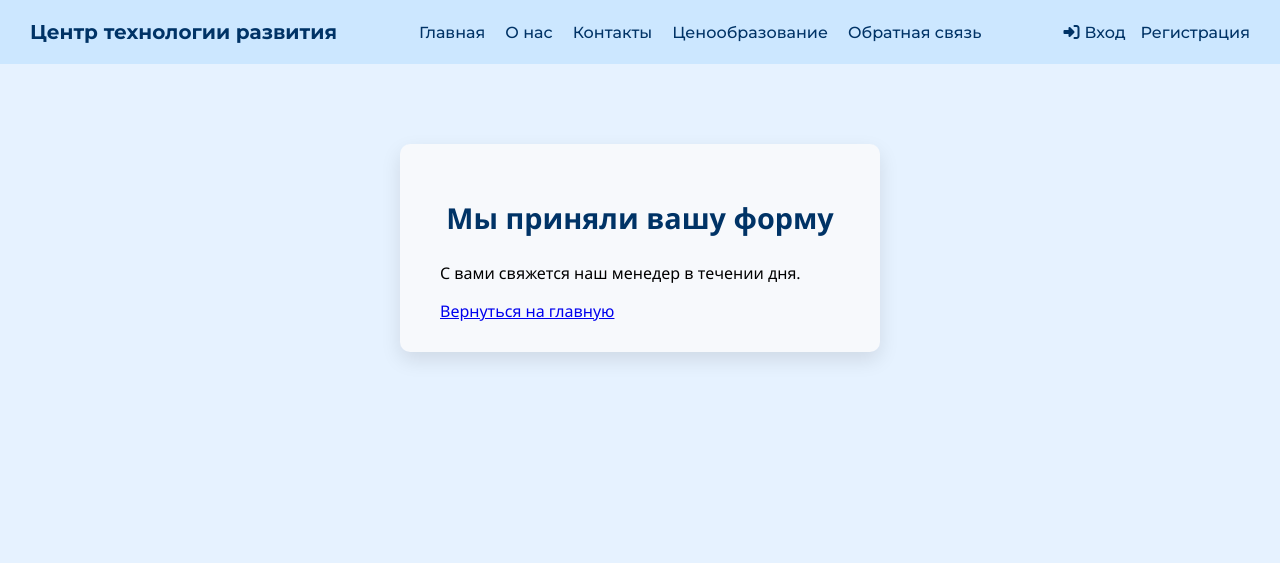
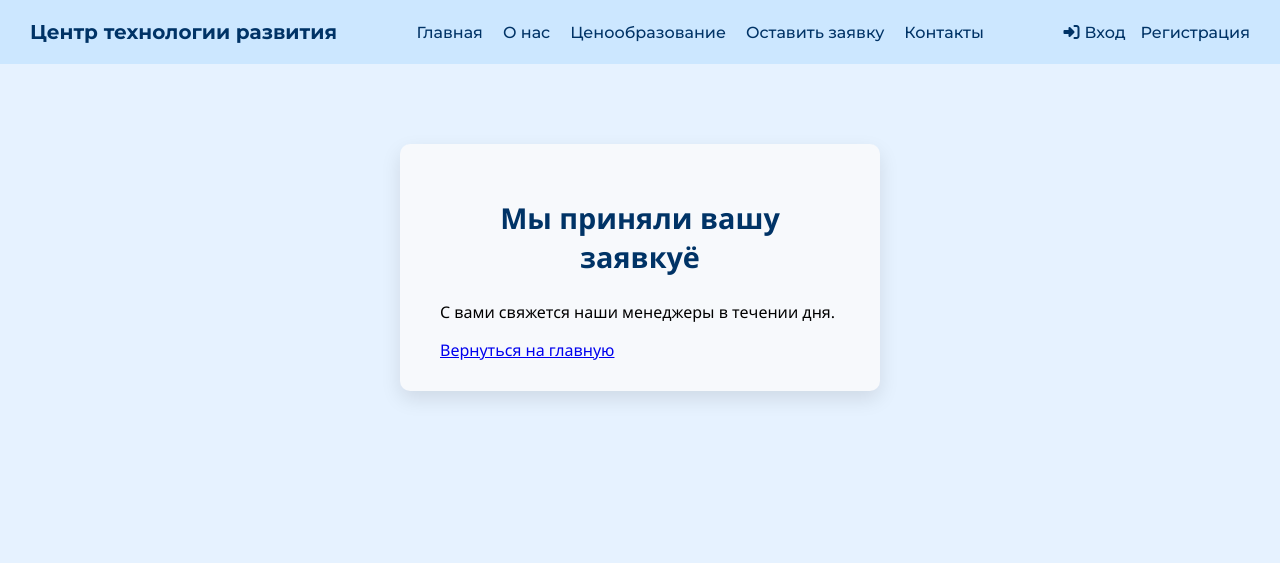
Before and after one commit to devtechcen/devtechcenter, a Django app: page /feedback/thanks/ in a window 1280 px wide. Shown: the top 563 px of the page. Run offline with Django 5.2, Linux system fonts and the light colour scheme.

Commit message:
Minor improvements

```diff
--- a/main/templates/base.html
+++ b/main/templates/base.html
@@ -4,6 +4,7 @@
   <head>
     <meta charset="UTF-8" />
     <title>Центр технологии развития</title>
+    <link rel="icon" type="image/png" href="{% static 'icons/favicon.png' %}">
     <link rel="stylesheet" href="{% static 'css/base.css' %}" />
     <link
       href="https://fonts.googleapis.com/css2?family=Montserrat:wght@400;500;600;700;800;900&display=swap"
@@ -31,9 +32,9 @@
               <a href="{% url 'faq' %}">FAQ</a>
             </div>
           </div>
+            <a href="{% url 'pricing' %}">Ценообразование</a>
+            <a href="{% url 'feedback' %}">Оставить заявку</a>
             <a href="{% url 'contacts' %}">Контакты</a>
-            <a href="{% url 'pricing' %}">Ценообразование</a>
-            <a href="{% url 'feedback' %}">Обратная связь</a>
           </nav>
         </div>
         <div class="navbar-right">
--- a/main/templates/feedback.html
+++ b/main/templates/feedback.html
@@ -1,6 +1,6 @@
 {% extends "base.html" %} {% block content %}
 <div class="login-container">
-  <h2>Обратная связь</h2>
+  <h2>Оставить заявку</h2>
 
   <form method="post" class="login-form">
     {% csrf_token %} {% if form.errors %}
--- a/main/templates/feedback_thanks.html
+++ b/main/templates/feedback_thanks.html
@@ -1,7 +1,7 @@
 {% extends "base.html" %} {% block content %}
 <div class="login-container">
-  <h2>Мы приняли вашу форму</h2>
-  <p>С вами свяжется наш менедер в течении дня.</p>
+  <h2>Мы приняли вашу заявкуё</h2>
+  <p>С вами свяжется наши менеджеры в течении дня.</p>
   <a href="{% url 'main' %}">Вернуться на главную</a>
 </div>
 {% endblock %}
--- a/main/templates/main.html
+++ b/main/templates/main.html
@@ -32,7 +32,7 @@
   </div>
 
   <div class="full-width-button">
-    <a href="{% url 'feedback' %}" class="cta-button">Оставить форму обратной связи</a>
+    <a href="{% url 'feedback' %}" class="cta-button">Оставить заявку</a>
   </div>
 </section>
 {% endblock %}
```
Also changed, not shown: static/icons/favicon.png (added), 1 other file.
